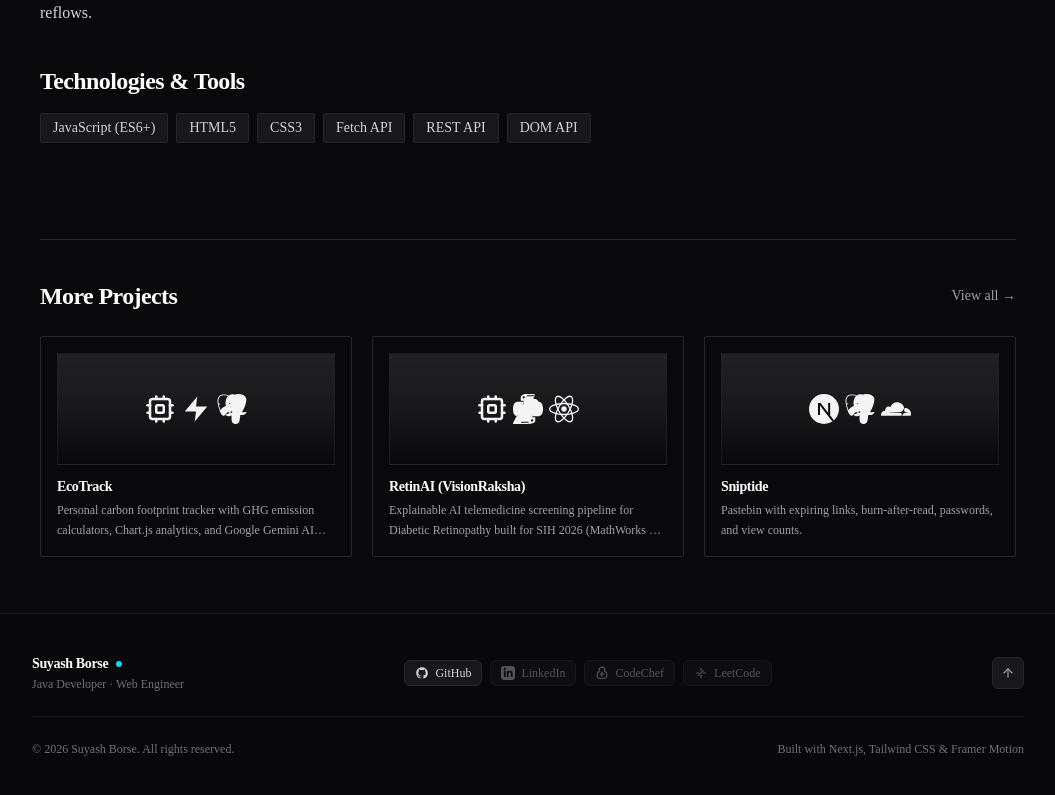
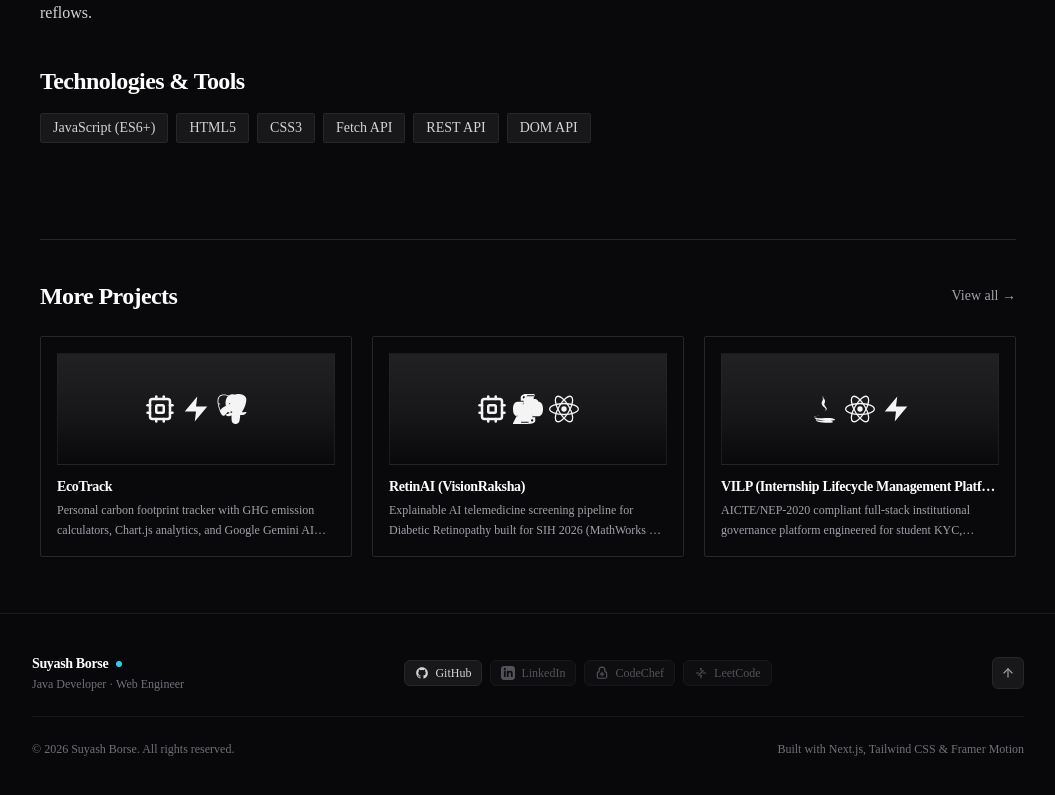
Before and after one commit to SuyashBorse/SuyashBorse-portfolio, a Next.js app: page /projects/currency-converter in a window 1280 px wide. Shown: the part 1365-2160 px from the top of the page, without its empty margins (112-1167 px from the left). Built offline with nearby package versions, Linux system fonts and the light colour scheme.

Commit message:
feat: add VILP (Internship Lifecycle Management Platform) 4th project from GH Raisoni Jalgaon hackathon

```diff
--- a/src/app/projects/[id]/page.tsx
+++ b/src/app/projects/[id]/page.tsx
@@ -23,7 +23,9 @@ export async function generateMetadata({ params }: ProjectPageProps) {
       p.id === id ||
       (id === "ecopilot-ai" && p.id === "ecotrack") ||
       (id === "kanflow" && p.id === "currency-converter") ||
-      (id === "sih-2026" && p.id === "vision-raksha")
+      (id === "sih-2026" && p.id === "vision-raksha") ||
+      (id === "internship-lifecycle-management-platform" && p.id === "vilp") ||
+      (id === "sniptide" && p.id === "vilp")
   );
 
   if (!project) {
@@ -45,7 +47,9 @@ export default async function ProjectDetailPage({ params }: ProjectPageProps) {
       p.id === id ||
       (id === "ecopilot-ai" && p.id === "ecotrack") ||
       (id === "kanflow" && p.id === "currency-converter") ||
-      (id === "sih-2026" && p.id === "vision-raksha")
+      (id === "sih-2026" && p.id === "vision-raksha") ||
+      (id === "internship-lifecycle-management-platform" && p.id === "vilp") ||
+      (id === "sniptide" && p.id === "vilp")
   );
 
   if (!project) {
--- a/src/components/Projects.tsx
+++ b/src/components/Projects.tsx
@@ -10,8 +10,8 @@ import { getProjectVisual } from "@/data/projectVisuals";
 export default function Projects() {
   const [showAll, setShowAll] = useState(false);
 
-  // Suyash's real projects (EcoPilot AI, KanFlow, SIH 2026) are first 3 in projectsData
-  const displayedProjects = showAll ? projectsData : projectsData.slice(0, 3);
+  // Suyash's real projects (EcoTrack, Currency Converter, VisionRaksha, VILP) are first 4 in projectsData
+  const displayedProjects = showAll ? projectsData : projectsData.slice(0, 4);
 
   return (
     <section
@@ -25,7 +25,7 @@ export default function Projects() {
       </h3>
 
       {/* Grid of Dino Kupinic Large Cards */}
-      <div className="grid grid-cols-1 md:grid-cols-3 gap-5">
+      <div className="grid grid-cols-1 md:grid-cols-2 gap-5 sm:gap-6">
         <AnimatePresence>
           {displayedProjects.map((project, idx) => {
             const visual = getProjectVisual(project.id);
--- a/src/data/projectVisuals.tsx
+++ b/src/data/projectVisuals.tsx
@@ -12,6 +12,7 @@ import {
   NuxtTriangleLogo,
   SupabaseLightningLogo,
   Pm2ToolingLogo,
+  JavaCupLogo,
 } from "@/components/TechLogos";
 import { HtmlLogo, CssLogo, JsLogo } from "@/components/SkillMarqueeIcons";
 
@@ -66,16 +67,18 @@ export function getProjectVisual(id: string): ProjectVisualConfig {
         badgeStyle: "bg-[#052e16] border border-[#14532d]/60 text-[#22c55e] dark:text-[#4ade80]",
         gradient: "from-[#09090b] via-zinc-900 to-zinc-800/80",
       };
+    case "vilp":
+    case "internship-lifecycle-management-platform":
     case "sniptide":
       return {
         icons: (
           <>
-            <NextLogo className="w-10 h-10 sm:w-12 sm:h-12 text-zinc-100" />
-            <PostgresElephantLogo className="w-10 h-10 sm:w-12 sm:h-12 text-zinc-100" />
-            <CloudLogo className="w-10 h-10 sm:w-12 sm:h-12 text-zinc-100" />
+            <JavaCupLogo className="w-10 h-10 sm:w-12 sm:h-12 text-zinc-100" />
+            <ReactLogo className="w-10 h-10 sm:w-12 sm:h-12 text-zinc-100" />
+            <SupabaseLightningLogo className="w-10 h-10 sm:w-12 sm:h-12 text-zinc-100" />
           </>
         ),
-        dateText: "May 2025",
+        dateText: "August 2026",
         badgeStyle: "bg-[#052e16] border border-[#14532d]/60 text-[#22c55e] dark:text-[#4ade80]",
         gradient: "from-[#09090b] via-zinc-900 to-zinc-800/80",
       };
--- a/src/data/projects.ts
+++ b/src/data/projects.ts
@@ -86,26 +86,39 @@ export const projectsData: Project[] = [
     isBlueprint: false,
   },
   {
-    id: "sniptide",
-    title: "Sniptide",
-    description: "Pastebin with expiring links, burn-after-read, passwords, and view counts.",
+    id: "vilp",
+    title: "VILP (Internship Lifecycle Management Platform)",
+    description:
+      "AICTE/NEP-2020 compliant full-stack institutional governance platform engineered for student KYC, corporate drives, automated NOCs, logbooks, and cryptographic SHA-256 certificates.",
     longDescription:
-      "Sniptide is an ephemeral, privacy-focused code and text sharing platform with granular access controls. Engineered with Next.js, PostgreSQL, and Cloudflare edge workers, it allows developers to quickly publish secrets, configs, or logs with auto-destruct timers and encryption.",
+      "VILP (Verified Internship Lifecycle Platform) is an AICTE and NEP-2020 compliant institutional internship governance platform developed for a hackathon at G.H. Raisoni College of Engineering and Management, Jalgaon, by a collaborative 4-member team (Team PARSU). Engineered to replace fragmented spreadsheets and manual approvals across universities, the platform integrates multi-role role-based access control (Students, Corporate Recruiters, Faculty Mentors, and T&P Officers), deterministic ATS resume scoring, single-active offer mutex locks, automated 48-hour offer expiry schedulers, and tamper-proof SHA-256 cryptographic verification for institutional NOCs and degree completion certificates.",
     keyFeatures: [
-      "Configurable paste expiration (1 hour, 1 day, 1 week, or custom time-to-live).",
-      "Burn-after-read functionality: immediate deletion from the database upon first viewing.",
-      "Client-side passkey protection and zero-knowledge encryption headers.",
-      "Real-time view analytics and granular access logs.",
-      "Raw plain-text endpoint optimized for direct curl pipe ingestion in terminals.",
+      "Collaborative 4-Member Team Project: Built during the Hackathon at G H Raisoni College of Engineering and Management (GHRCEM), Jalgaon, by a dedicated 4-member team (Team PARSU) dividing duties across architecture, full-stack implementation, and testing.",
+      "AICTE 240-Hour Degree Credit Accumulator: Weekly 40-hour capped student logbook submissions with automated faculty mentor auditing and PostgreSQL trigger-based degree credit recalculation.",
+      "Single-Active Allocation Mutex: Enforces a strict one-offer limit per candidate, automatically withdrawing competing interview queues once a student accepts an offer.",
+      "48-Hour Decision Window & Auto-Expiry Scheduler: Live tick-by-tick acceptance countdowns backed by Spring Boot background cron tasks that expire stalled offers and release applicant locks.",
+      "AI ATS Resume Radar & Skill Gap Analyzer: Evaluates candidate resumes against job requisites, generating 0–100 ATS match scores and tailored learning roadmaps.",
+      "Cryptographic SHA-256 Ledger & Public QR Verifiers: Issues tamper-proof digital AICTE NOC clearances and accredited completion certificates with verifiable SHA-256 public endpoints.",
+      "Multi-Tier Full-Stack Architecture: Unified Spring Boot 3.3.5 microservice with Argon2/JWT security, React 18/Vite web application, Next.js 14 SSR portal, Flutter 3 mobile app, and Supabase PostgreSQL with 22 relational tables.",
     ],
     architecture:
-      "Serverless architecture utilizing Next.js API routes with Cloudflare edge caching, backed by PostgreSQL for transactional paste management and automated TTL cleanup workers.",
-    techStack: ["Next.js", "PostgreSQL", "Cloudflare"],
-    date: "May 2025",
-    role: "Full-Stack Engineer",
-    status: "Completed",
-    githubUrl: undefined,
-    liveDemoUrl: undefined,
+      "Engineered with a high-concurrency Spring Boot 3.3.5 enterprise backend running Java 21, Spring Security (Argon2 + JWT), Flyway database migrations, and Bucket4j rate limiting. Cloud data is hosted on Supabase PostgreSQL (22 tables with Row Level Security and automated trigger routines). The user-facing ecosystem comprises a responsive React 18 / Vite SPA, an RSC-powered Next.js 14 SSR public verification engine, and a Flutter 3 cross-platform mobile client.",
+    techStack: [
+      "Java 21",
+      "Spring Boot",
+      "PostgreSQL",
+      "Supabase",
+      "React",
+      "Next.js",
+      "TypeScript",
+      "Tailwind CSS",
+    ],
+    date: "August 2026",
+    role: "Full-Stack Developer & Team Collaborator (4-Member Team · GHRCEM Jalgaon Hackathon)",
+    status: "Hackathon Project · Team PARSU (GHRCEM Jalgaon)",
+    githubUrl: "https://github.com/SuyashBorse/Internship-Lifecycle-Management-Platform",
+    liveDemoUrl: "https://internship-lifecycle-management-pla.vercel.app",
+    isBlueprint: false,
   },
   {
     id: "tourney",
```
